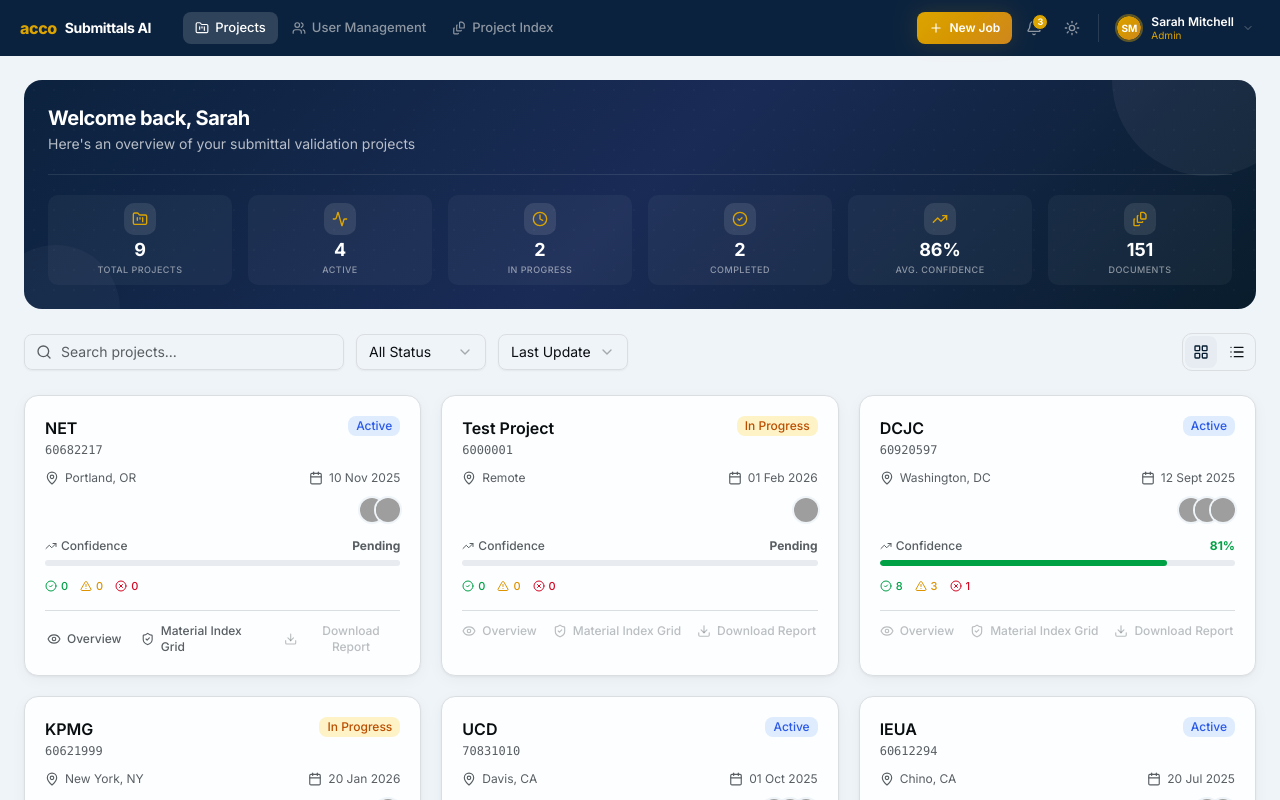
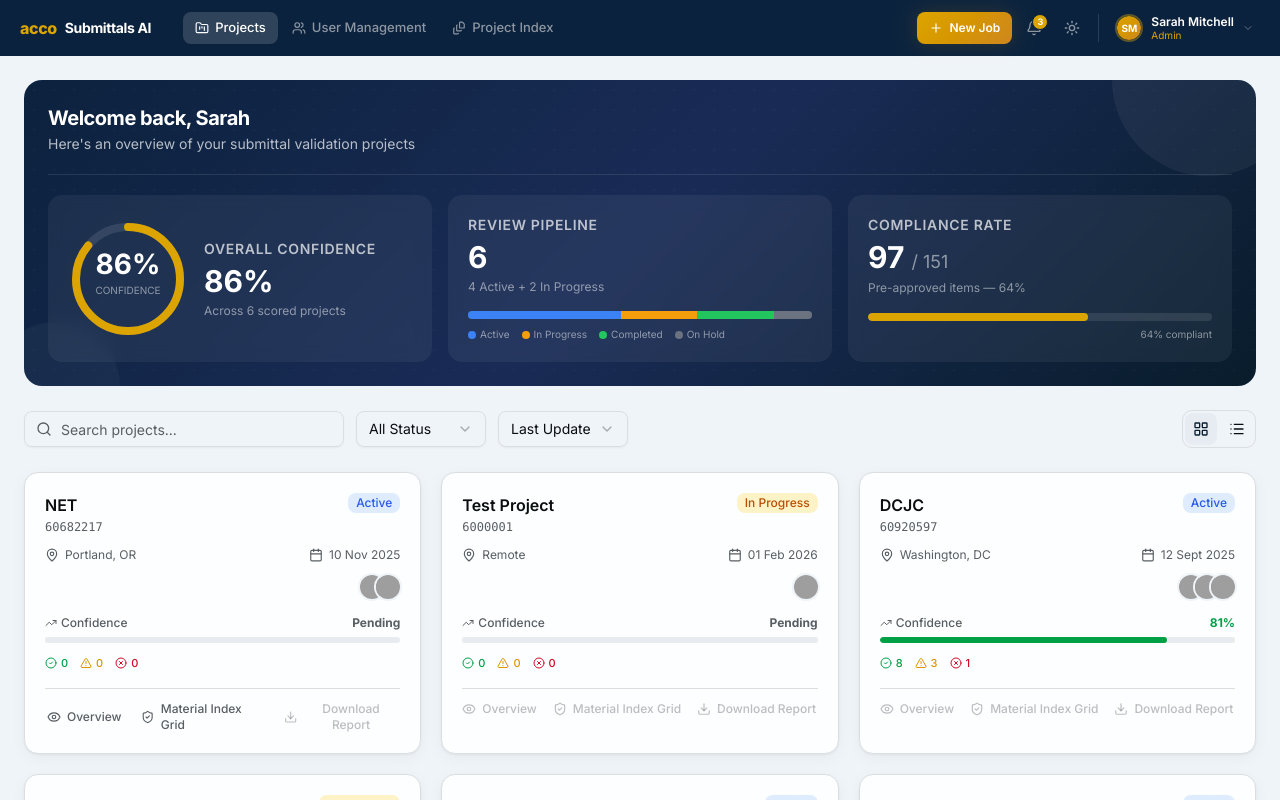
Before and after one commit to hari-hawk/Accoes, a Next.js app: page /projects in a window 1280 px wide. Shown: the top 800 px of the page. Built offline with nearby package versions, Linux system fonts and the light colour scheme; grey boxes are pictures that could not be loaded.

Commit message:
feat: Replace hero tiles with 3 business-impact metric cards
Co-Authored-By: Claude Opus 4.6 <noreply@anthropic.com>

```diff
--- a/src/components/projects/project-list.tsx
+++ b/src/components/projects/project-list.tsx
@@ -5,7 +5,6 @@ import Link from "next/link";
 import {
   Plus,
   FolderKanban,
-  Activity,
   Eye,
   ShieldCheck,
   Download,
@@ -18,9 +17,6 @@ import {
   Check,
   Loader2,
   X,
-  TrendingUp,
-  Clock,
-  FileStack,
 } from "lucide-react";
 import { Button } from "@/components/ui/button";
 import { Badge } from "@/components/ui/badge";
@@ -75,11 +71,17 @@ function formatFileSize(bytes: number): string {
 /* -------------------------------------------------------------------------- */
 
 function HeroSection() {
+  /* ---- Computed metrics ---- */
   const activeCount = mockProjects.filter((p) => p.status === "active").length;
+  const inProgressCount = mockProjects.filter((p) => p.status === "in_progress").length;
   const completedCount = mockProjects.filter((p) => p.status === "completed").length;
-  const inProgressCount = mockProjects.filter((p) => p.status === "in_progress").length;
-  const totalDocs = mockProjects.reduce((sum, p) => sum + p.totalDocuments, 0);
-  const projectsWithConfidence = mockProjects.filter((p) => p.confidenceSummary.overallConfidence > 0);
+  const onHoldCount = mockProjects.filter((p) => p.status === "on_hold").length;
+  const totalProjects = mockProjects.length;
+
+  // Overall Confidence — average across scored projects
+  const projectsWithConfidence = mockProjects.filter(
+    (p) => p.confidenceSummary.overallConfidence > 0
+  );
   const avgConfidence =
     projectsWithConfidence.length > 0
       ? Math.round(
@@ -90,14 +92,24 @@ function HeroSection() {
         )
       : 0;
 
-  const stats = [
-    { label: "Total Projects", value: mockProjects.length, icon: FolderKanban },
-    { label: "Active", value: activeCount, icon: Activity },
-    { label: "In Progress", value: inProgressCount, icon: Clock },
-    { label: "Completed", value: completedCount, icon: CheckCircle2 },
-    { label: "Avg. Confidence", value: `${avgConfidence}%`, icon: TrendingUp },
-    { label: "Documents", value: totalDocs, icon: FileStack },
-  ];
+  // Compliance Rate — pre-approved vs total items across ALL projects
+  const totalPreApproved = mockProjects.reduce(
+    (sum, p) => sum + p.confidenceSummary.preApproved,
+    0
+  );
+  const totalItems = mockProjects.reduce(
+    (sum, p) => sum + p.confidenceSummary.total,
+    0
+  );
+  const compliancePct = totalItems > 0 ? Math.round((totalPreApproved / totalItems) * 100) : 0;
+
+  // SVG ring dimensions
+  const ringRadius = 52;
+  const circumference = 2 * Math.PI * ringRadius;
+  const dashOffset = circumference * (1 - avgConfidence / 100);
+
+  // Pipeline bar segment widths
+  const pipelineBarTotal = totalProjects || 1; // avoid /0
 
   return (
     <section
@@ -117,32 +129,187 @@ function HeroSection() {
         </p>
       </div>
 
-      {/* Stats grid */}
+      {/* 3 Business-Impact Metric Cards */}
       <div
-        className="relative grid grid-cols-3 sm:grid-cols-6 gap-4 mt-5 pt-5 border-t border-white/10"
+        className="relative grid grid-cols-1 sm:grid-cols-3 gap-4 mt-5 pt-5 border-t border-white/10"
         role="group"
-        aria-label="Project statistics"
+        aria-label="Business impact metrics"
       >
-        {stats.map((stat) => {
-          const Icon = stat.icon;
-          return (
-            <div
-              key={stat.label}
-              className="flex flex-col items-center text-center gap-1.5 py-2 px-1 rounded-lg bg-white/[0.04] hover:bg-white/[0.08] transition-colors"
-              aria-label={`${stat.label}: ${stat.value}`}
+        {/* Card 1 — Overall Confidence */}
+        <div
+          className="rounded-xl bg-white/[0.06] backdrop-blur-sm p-5 flex items-center gap-4"
+          aria-label={`Overall confidence: ${avgConfidence}%`}
+        >
+          <svg
+            width="120"
+            height="120"
+            viewBox="0 0 120 120"
+            className="shrink-0"
+            aria-hidden="true"
+          >
+            <circle
+              cx="60"
+              cy="60"
+              r={ringRadius}
+              fill="none"
+              stroke="rgba(255,255,255,0.1)"
+              strokeWidth="8"
+            />
+            <circle
+              cx="60"
+              cy="60"
+              r={ringRadius}
+              fill="none"
+              stroke="var(--nav-gold)"
+              strokeWidth="8"
+              strokeLinecap="round"
+              strokeDasharray={circumference}
+              strokeDashoffset={dashOffset}
+              transform="rotate(-90 60 60)"
+              className="transition-all duration-700"
+            />
+            <text
+              x="60"
+              y="55"
+              textAnchor="middle"
+              className="fill-white font-bold"
+              fontSize="28"
             >
-              <div className="h-8 w-8 rounded-lg bg-white/10 flex items-center justify-center">
-                <Icon className="h-4 w-4 text-nav-gold" aria-hidden="true" />
-              </div>
-              <div>
-                <p className="text-lg font-bold leading-none">{stat.value}</p>
-                <p className="text-[9px] text-white/50 font-medium uppercase tracking-wider mt-1">
-                  {stat.label}
-                </p>
-              </div>
+              {avgConfidence}%
+            </text>
+            <text
+              x="60"
+              y="75"
+              textAnchor="middle"
+              className="fill-white/50"
+              fontSize="10"
+            >
+              CONFIDENCE
+            </text>
+          </svg>
+          <div className="min-w-0">
+            <p className="text-sm font-semibold text-white/70 uppercase tracking-wider">
+              Overall Confidence
+            </p>
+            <p className="text-3xl font-bold mt-1">{avgConfidence}%</p>
+            <p className="text-xs text-white/50 mt-1">
+              Across {projectsWithConfidence.length} scored project{projectsWithConfidence.length !== 1 ? "s" : ""}
+            </p>
+          </div>
+        </div>
+
+        {/* Card 2 — Review Pipeline */}
+        <div
+          className="rounded-xl bg-white/[0.06] backdrop-blur-sm p-5 flex flex-col justify-between"
+          aria-label={`Review pipeline: ${activeCount + inProgressCount} projects`}
+        >
+          <div>
+            <p className="text-sm font-semibold text-white/70 uppercase tracking-wider">
+              Review Pipeline
+            </p>
+            <p className="text-3xl font-bold mt-1">
+              {activeCount + inProgressCount}
+            </p>
+            <p className="text-xs text-white/50 mt-1">
+              {activeCount} Active + {inProgressCount} In Progress
+            </p>
+          </div>
+
+          {/* Mini stacked bar */}
+          <div className="mt-4">
+            <div className="flex h-2 rounded-full overflow-hidden bg-white/10" aria-hidden="true">
+              {activeCount > 0 && (
+                <div
+                  className="h-full"
+                  style={{
+                    width: `${(activeCount / pipelineBarTotal) * 100}%`,
+                    backgroundColor: "#3b82f6",
+                  }}
+                />
+              )}
+              {inProgressCount > 0 && (
+                <div
+                  className="h-full"
+                  style={{
+                    width: `${(inProgressCount / pipelineBarTotal) * 100}%`,
+                    backgroundColor: "#f59e0b",
+                  }}
+                />
+              )}
+              {completedCount > 0 && (
+                <div
+                  className="h-full"
+                  style={{
+                    width: `${(completedCount / pipelineBarTotal) * 100}%`,
+                    backgroundColor: "#22c55e",
+                  }}
+                />
+              )}
+              {onHoldCount > 0 && (
+                <div
+                  className="h-full"
+                  style={{
+                    width: `${(onHoldCount / pipelineBarTotal) * 100}%`,
+                    backgroundColor: "#6b7280",
+                  }}
+                />
+              )}
             </div>
-          );
-        })}
+            <div className="flex items-center gap-3 mt-2 flex-wrap">
+              <span className="flex items-center gap-1 text-[10px] text-white/50">
+                <span className="inline-block w-2 h-2 rounded-full" style={{ backgroundColor: "#3b82f6" }} />
+                Active
+              </span>
+              <span className="flex items-center gap-1 text-[10px] text-white/50">
+                <span className="inline-block w-2 h-2 rounded-full" style={{ backgroundColor: "#f59e0b" }} />
+                In Progress
+              </span>
+              <span className="flex items-center gap-1 text-[10px] text-white/50">
+                <span className="inline-block w-2 h-2 rounded-full" style={{ backgroundColor: "#22c55e" }} />
+                Completed
+              </span>
+              <span className="flex items-center gap-1 text-[10px] text-white/50">
+                <span className="inline-block w-2 h-2 rounded-full" style={{ backgroundColor: "#6b7280" }} />
+                On Hold
+              </span>
+            </div>
+          </div>
+        </div>
+
+        {/* Card 3 — Compliance Rate */}
+        <div
+          className="rounded-xl bg-white/[0.06] backdrop-blur-sm p-5 flex flex-col justify-between"
+          aria-label={`Compliance rate: ${totalPreApproved} of ${totalItems} items pre-approved (${compliancePct}%)`}
+        >
+          <div>
+            <p className="text-sm font-semibold text-white/70 uppercase tracking-wider">
+              Compliance Rate
+            </p>
+            <p className="text-3xl font-bold mt-1">
+              {totalPreApproved}{" "}
+              <span className="text-lg font-normal text-white/50">/ {totalItems}</span>
+            </p>
+            <p className="text-xs text-white/50 mt-1">
+              Pre-approved items — {compliancePct}%
+            </p>
+          </div>
+
+          {/* Progress bar */}
+          <div className="mt-4">
+            <div className="flex h-2 rounded-full overflow-hidden bg-white/10" aria-hidden="true">
+              <div
+                className="h-full rounded-full transition-all duration-700"
+                style={{
+                  width: `${compliancePct}%`,
+                  backgroundColor: "var(--nav-gold)",
+                }}
+              />
+            </div>
+            <p className="text-[10px] text-white/50 mt-1.5 text-right">
+              {compliancePct}% compliant
+            </p>
+          </div>
+        </div>
       </div>
     </section>
   );
```
